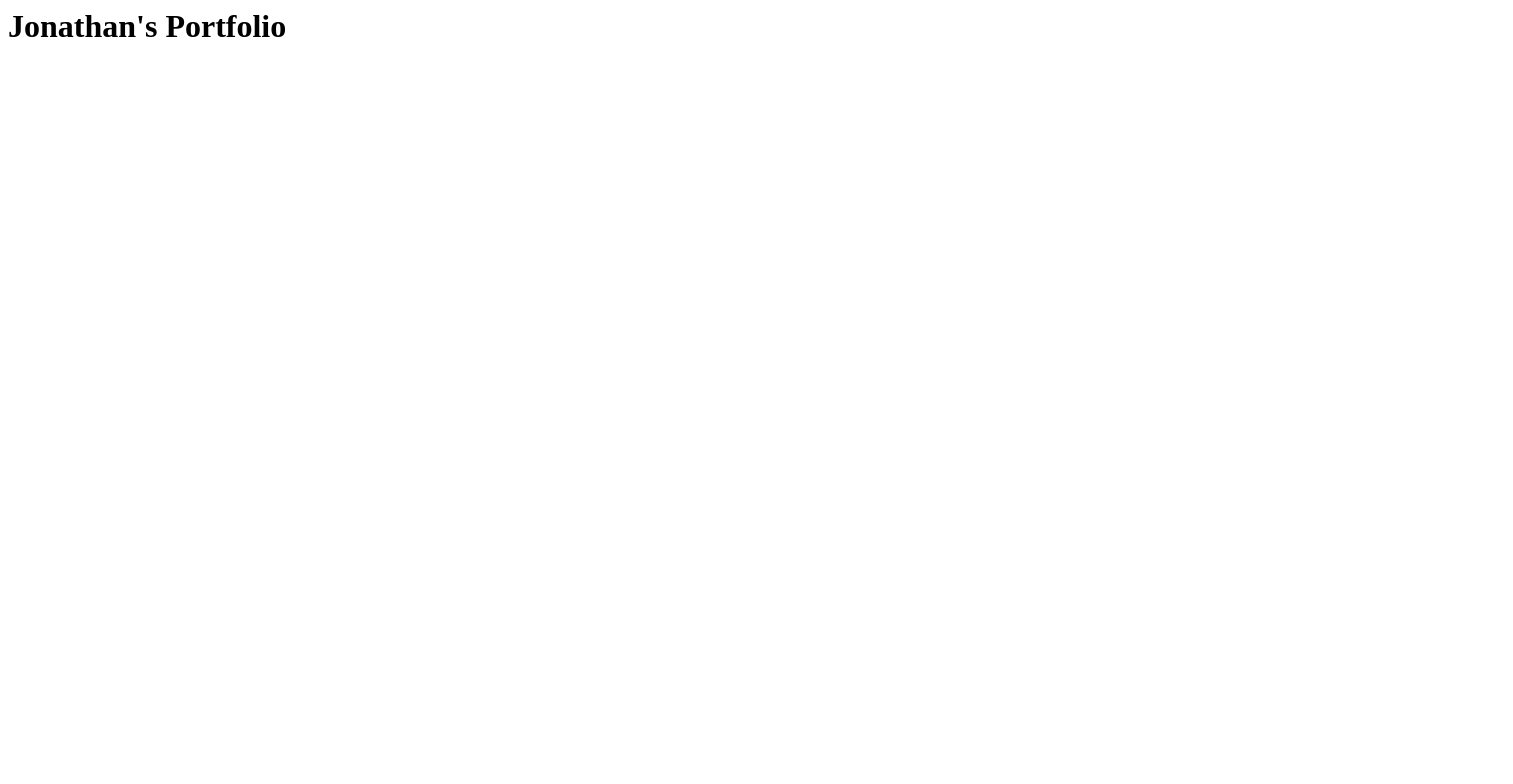
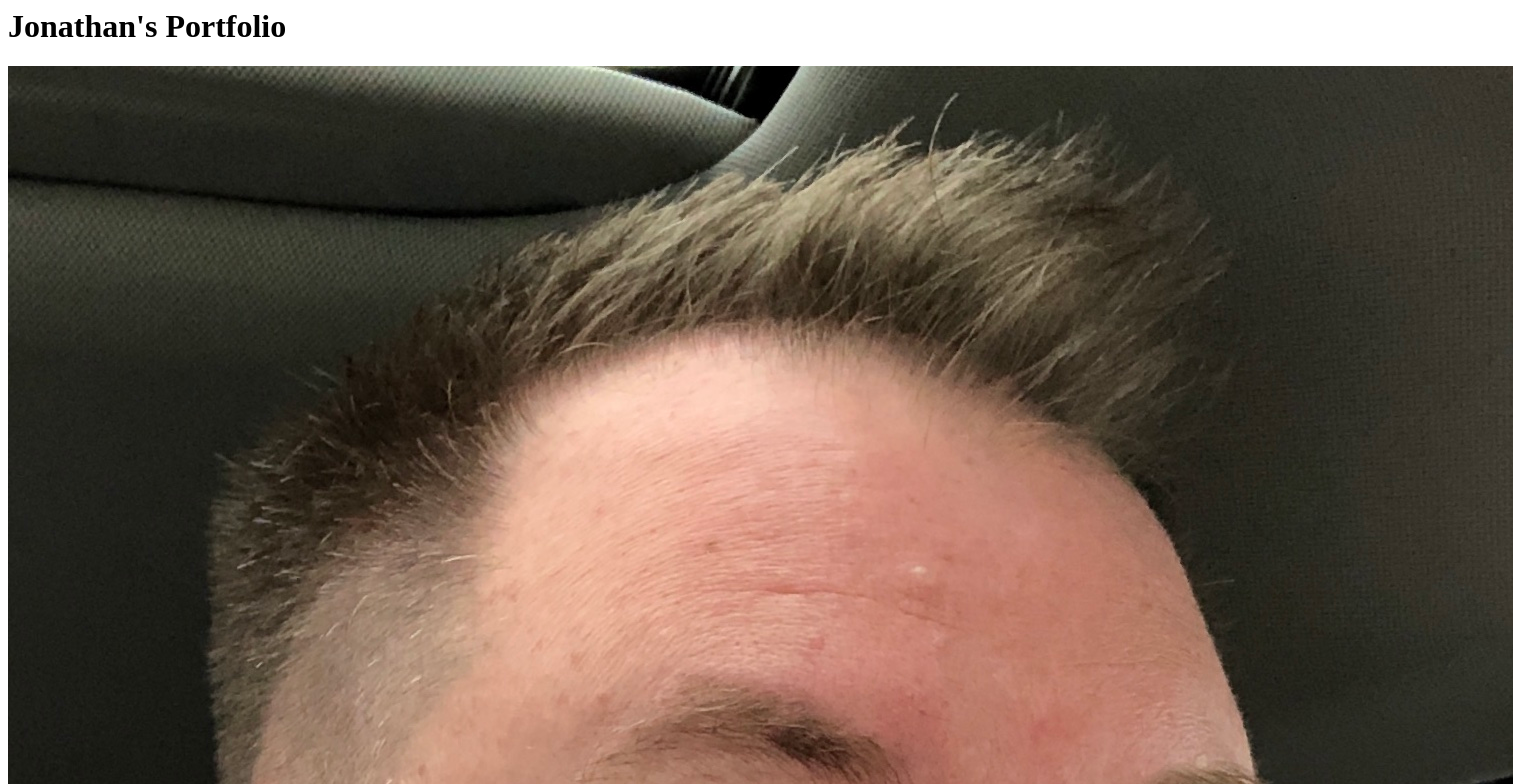
Before and after one commit to JonathanHampton/jonathanhampton.github.io, a plain HTML site: page index.html in a window 1280 px wide. Shown: the top 784 px of the page, 1513 px wide, since content can reach past the window. Drawn offline with Linux system fonts and the light colour scheme.

Commit message:
Update index.html

```diff
--- a/index.html
+++ b/index.html
@@ -1,4 +1,4 @@
 <html>
     <h1>Jonathan's Portfolio </h1>
-    <img scr="./pic.jpg"/>
+    <img src="./pic.jpg"/>
 </html>
```
